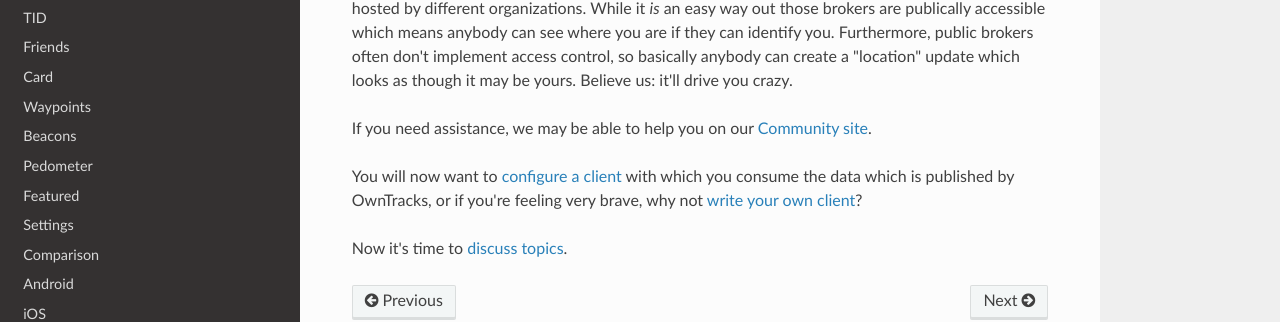
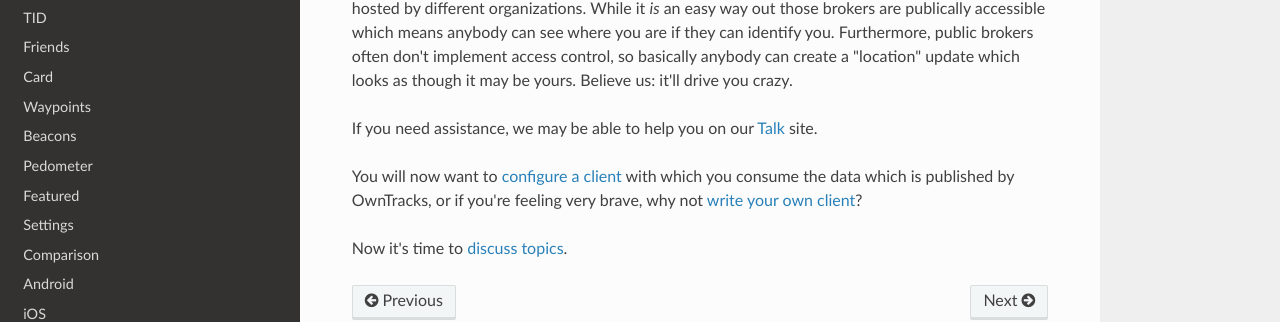
Before and after one commit to owntracks/booklet, an MkDocs documentation site: the page built from docs/guide/scenarios.md, in a window 1280 px wide and 900 px high, scrolled down 1368 px. Shown: the part 486-808 px from the top of the window. Built offline with MkDocs 1.6.1, drawn with Linux system fonts in a browser that asks for light colours; nearby versions of some CDN libraries; old or Windows-style settings are respelled for this version of MkDocs.

Commit message:
s/community/talk/g

```diff
--- a/docs/guide/scenarios.md
+++ b/docs/guide/scenarios.md
@@ -36,7 +36,7 @@ What you basically have to do is to
 
 We urge you to resist the temptation of using _MQTT mode_ with one of the many public brokers hosted by different organizations. While it _is_ an easy way out those brokers are publically accessible which means anybody can see where you are if they can identify you. Furthermore, public brokers often don't implement access control, so basically anybody can create a "location" update which looks as though it may be yours. Believe us: it'll drive you crazy.
 
-If you need assistance, we may be able to help you on our [Community site](https://community.owntracks.org).
+If you need assistance, we may be able to help you on our [Talk](https://github.com/owntracks/talk) site.
 
 You will now want to [configure a client](clients.md) with which you consume the data which is published by OwnTracks, or if you're feeling very brave, why not [write your own client](../tech/program.md)?
 
```
Also changed, not shown: docs/faq.md (+1 -1 lines).
